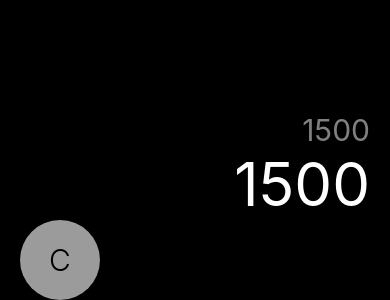
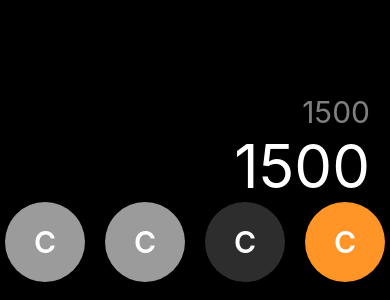
Before and after one commit to ososuna/calculator, a React Native app: screen / in a window 390 px wide. Shown: the part 544-844 px from the top of the page. Built offline with nearby package versions, Linux system fonts and the light colour scheme.

Commit message:
button component

```diff
--- /dev/null
+++ b/src/components/ButtonComponent.tsx
@@ -0,0 +1,16 @@
+import React from 'react';
+import { View, Text } from 'react-native';
+import { styles } from '../theme/appTheme';
+
+interface Props {
+  text: string;
+  color?: string;
+}
+
+export const ButtonComponent = ({ text, color = '#2D2D2D' }: Props) => {
+  return (
+    <View style={{ ...styles.button, backgroundColor: color }}>
+      <Text style={styles.textButton}>{ text }</Text>
+    </View>
+  );
+};
--- a/src/screens/CalculatorScreen.tsx
+++ b/src/screens/CalculatorScreen.tsx
@@ -1,5 +1,6 @@
 import React from 'react';
 import { Text, View } from 'react-native';
+import { ButtonComponent } from '../components/ButtonComponent';
 import { styles } from '../theme/appTheme';
 
 export const CalculatorScreen = () => {
@@ -7,10 +8,11 @@
     <View style={ styles.calculatorContainer }>
       <Text style={ styles.resultLittle }>1500</Text>
       <Text style={ styles.result }>1500</Text>
-      <View>
-        <View style={ styles.button }>
-          <Text style={ styles.textButton }>C</Text>
-        </View>
+      <View style={ styles.row }>
+        <ButtonComponent text="C" color="#9B9B9B" />
+        <ButtonComponent text="C" color="#9B9B9B" />
+        <ButtonComponent text="C" />
+        <ButtonComponent text="C" color="#FF9427" />
       </View>
     </View>
   );
--- a/src/theme/appTheme.tsx
+++ b/src/theme/appTheme.tsx
@@ -20,17 +20,24 @@
     fontSize: 30,
     textAlign: 'right',
   },
+  row: {
+    flexDirection: 'row',
+    justifyContent: 'center',
+    marginBottom: 18,
+    paddingHorizontal: 10,
+  },
   button: {
-    backgroundColor: '#9B9B9B',
+    backgroundColor: '#2D2D2D',
     borderRadius: 100,
     height: 80,
     justifyContent: 'center',
+    marginHorizontal: 10,
     width: 80,
   },
   textButton: {
-    color: 'black',
+    color: 'white',
     fontSize: 30,
-    fontWeight: '300',
+    fontWeight: '600',
     padding: 10,
     textAlign: 'center',
   },
```
